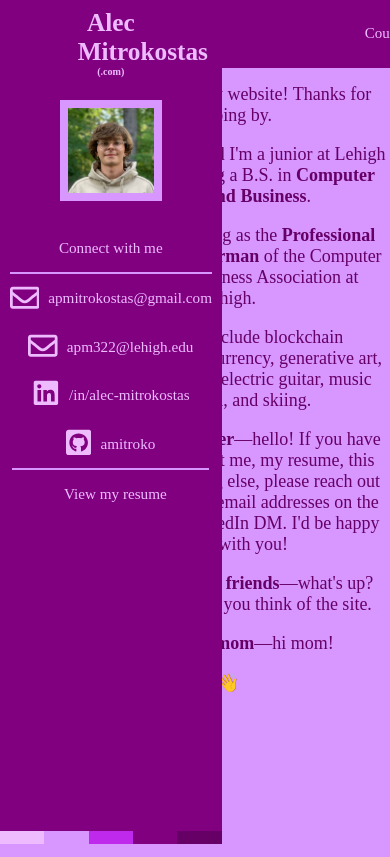
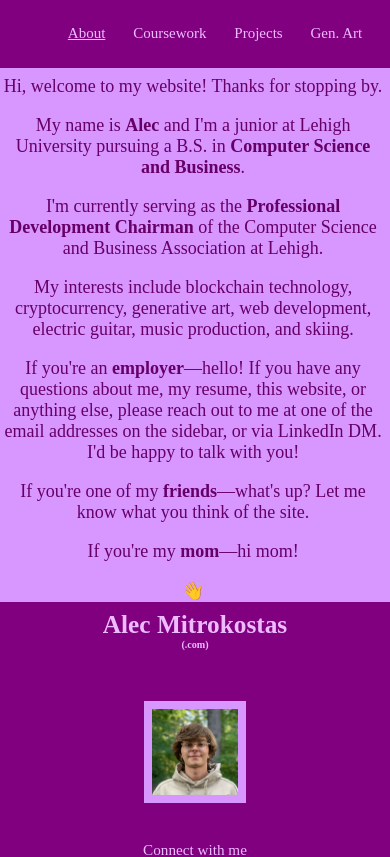
Before and after one commit to amitroko/personal-website, a React (Create React App) app: page /about in a window 390 px wide. Shown: the top 857 px of the page. Built offline with nearby package versions, Linux system fonts and the light colour scheme; a web font is replaced by a local one.

Commit message:
fixes for mobile

```diff
--- a/src/About.js
+++ b/src/About.js
@@ -1,5 +1,4 @@
 import React, {Component} from 'react';
-import {Link} from 'react-router-dom';
 
 class About extends Component {
     render() {
--- a/src/App.css
+++ b/src/App.css
@@ -134,3 +134,33 @@ a {
   margin-left: 18vw;
   margin-right: 1vw;
 }
+
+@media only screen and (max-width: 1024px) {
+  .nav-links {
+    width: 100%;
+    margin-left: 0;
+    justify-content: space-evenly;
+  }
+
+  .sidebar {
+    top: auto;
+    bottom: 0 !important;
+    min-width: 100%;
+    position: relative;
+  }
+
+  h2 {
+    width: 100%;
+  }
+
+  .color-palette {
+    display: none;
+  }
+
+  .about-wrapper, .coursework-wrapper, .projects-wrapper, .genart-wrapper, .resume-wrapper {
+    display: block;
+    margin-top: 9vh;
+    margin-left: 0;
+  }
+
+}
--- a/src/App.js
+++ b/src/App.js
@@ -13,7 +13,6 @@ function App() {
   return (
     <Router>
       <Header/>
-      <Sidebar/>
         <Switch>
             <Route path="/about" component={About}/>
             <Route path="/coursework" component={Coursework}/>
@@ -22,6 +21,7 @@ function App() {
             <Route path="/resume" component={Resume}/>
             <Route path="/" component={About}/>
         </Switch>
+        <Sidebar/>
     </Router>
   );
 }
--- a/src/Projects.css
+++ b/src/Projects.css
@@ -41,3 +41,21 @@ h4 {
 .project-image:hover img {
     transform: scale(1.12);
 }
+
+@media only screen and (max-width: 1024px) {
+    .projects-wrapper{
+        display: flex;
+        flex-direction: column;
+    }
+
+    .project {
+        width: 90%;
+    }
+
+    .project-image {
+        float: left;
+        margin: 2%;
+        max-width: 90%;
+        max-height: 55%
+    }
+}
```
